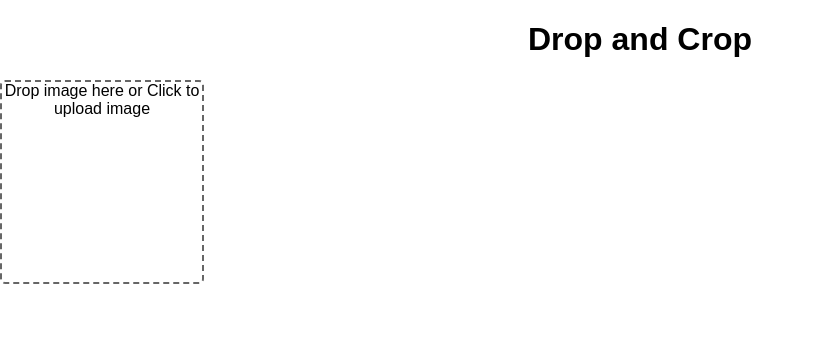
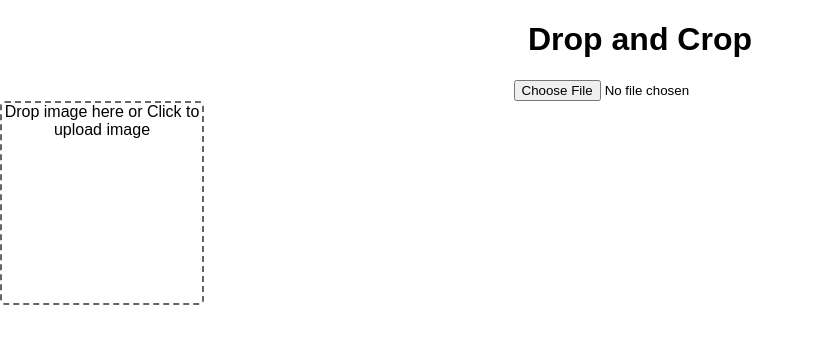
Before and after one commit to imVinayPandya/try-reactjs, a React (Create React App) app: page / in a window 1280 px wide. Shown: the top 344 px of the page, without its empty margins (0-814 px from the left). Built offline with nearby package versions, Linux system fonts and the light colour scheme.

Commit message:
Using File Input for Image Cropping

```diff
--- a/src/learn/ImgDropAndCrop.js
+++ b/src/learn/ImgDropAndCrop.js
@@ -16,6 +16,7 @@ class ImgDropAndCrop extends Component {
   constructor(props) {
     super(props);
     this.imagePreviewCanvasRef = React.createRef();
+    this.fileSelectRef = React.createRef();
     this.state = {
       imgSrc: null,
       imgExt: null,
@@ -114,6 +115,29 @@ class ImgDropAndCrop extends Component {
         aspect: 1 / 1
       }
     });
+
+    this.fileSelectRef.current.value = null;
+  }
+
+  handleFileSelect = (event) => {
+    // console.log(event);
+    const files = event.target.files;
+    if (!!files && files.length > 0) {
+      const currentfile = files[0];
+
+      // convert image to base64 image
+      const myFileReader = new FileReader();
+      myFileReader.addEventListener("load", () => {
+        const myResult = myFileReader.result;
+        this.setState({
+          imgSrc: myResult,
+          imgExt: extractImageFileExtensionFromBase64(myResult)
+        });
+      }, false);
+
+      myFileReader.readAsDataURL(currentfile);
+    }
+
   }
 
   render() {
@@ -122,6 +146,8 @@ class ImgDropAndCrop extends Component {
     return (
       <div>
         <h1>Drop and Crop</h1>
+
+        <input ref={this.fileSelectRef} type="file" accept="image/*" multiple={false} onChange={this.handleFileSelect} />
 
         {imgSrc !== null ?
 
```
